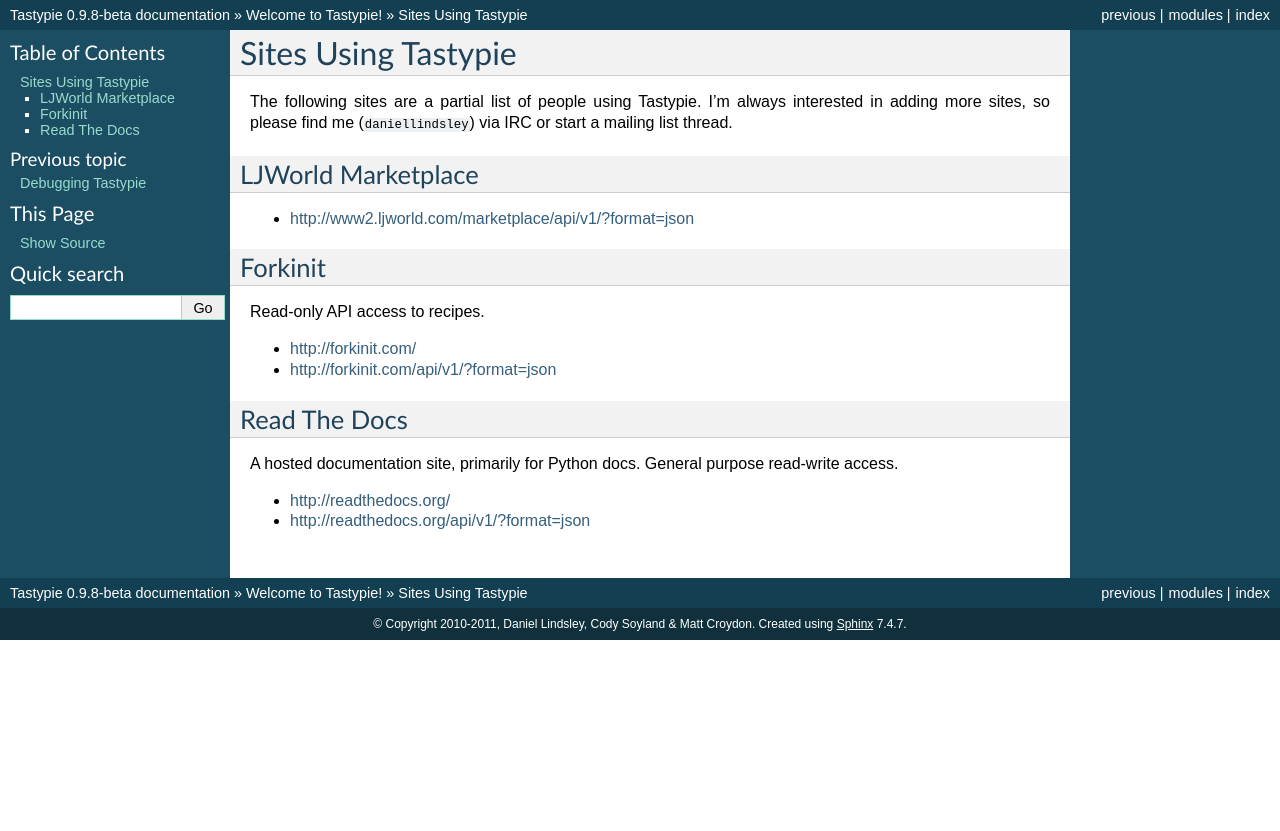
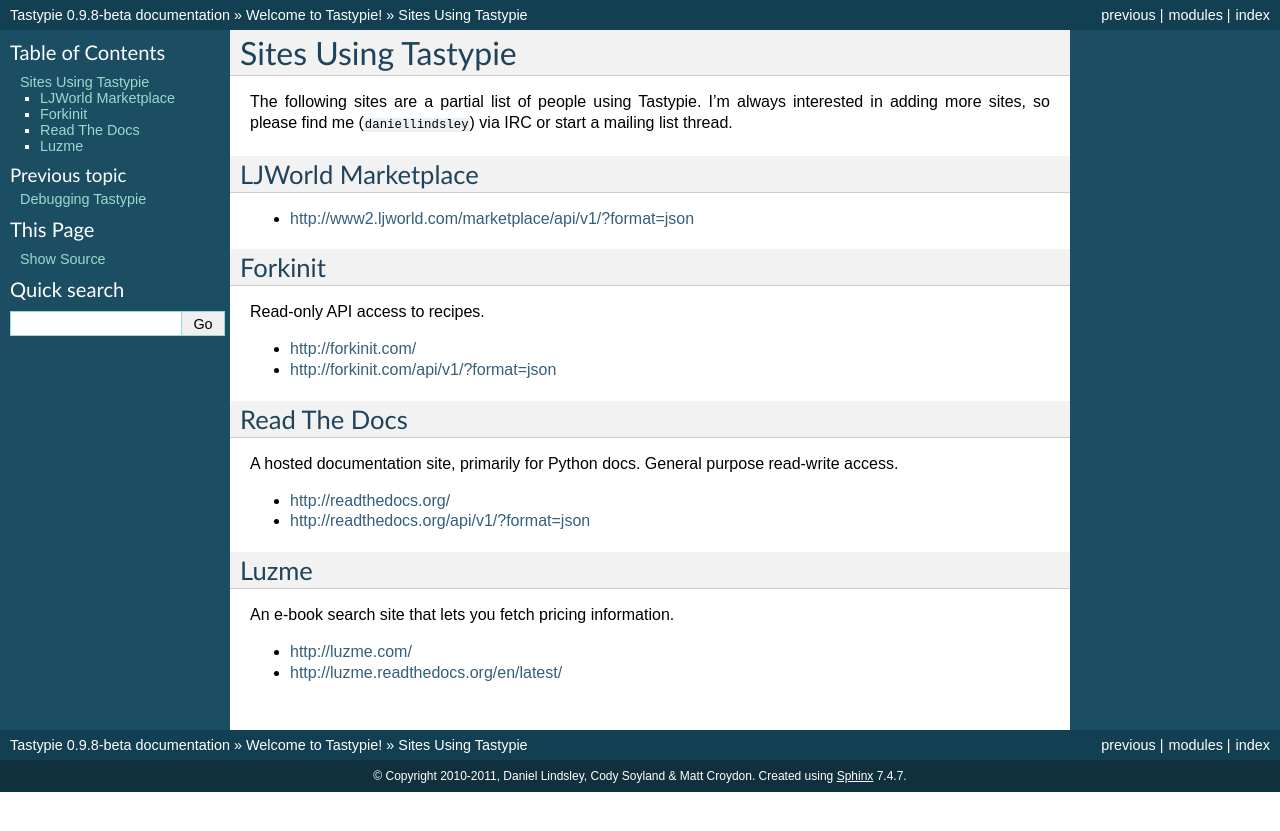
Before and after one commit to django-tastypie/django-tastypie, a Sphinx documentation site: the page built from docs/who_uses.rst, in a window 1280 px wide. Shown: the top 831 px of the page. Built offline with Sphinx 7.4.7, drawn with Linux system fonts in a browser that asks for light colours; pages that are not in the unit, such as notebooks, are missing from menus.

Commit message:
Added Luzme to "Who Uses".

```diff
--- a/docs/who_uses.rst
+++ b/docs/who_uses.rst
@@ -31,3 +31,12 @@
 
 * http://readthedocs.org/
 * http://readthedocs.org/api/v1/?format=json
+
+
+Luzme
+-----
+
+An e-book search site that lets you fetch pricing information.
+
+* http://luzme.com/
+* http://luzme.readthedocs.org/en/latest/
```
